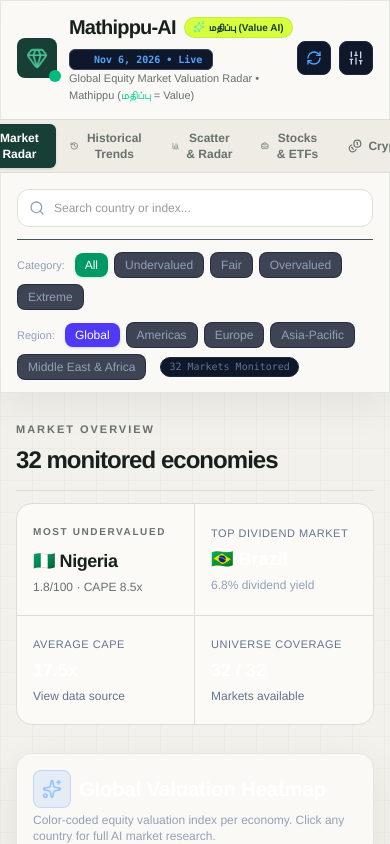
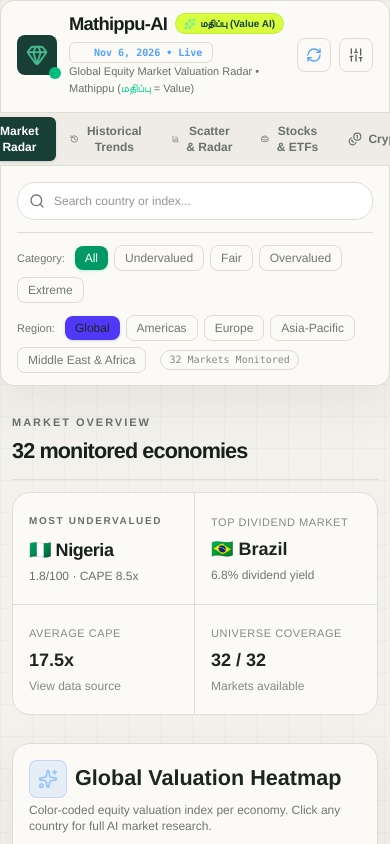
Before and after one commit to augopi84-git/Mathippu-AI, a React (Vite) app: page / in a window 390 px wide. Shown: the top 844 px of the page. Built offline with nearby package versions, Linux system fonts and the light colour scheme.

Commit message:
Unify dashboard theme and responsive motion
Co-authored-by: Copilot <223556219+Copilot@users.noreply.github.com>

```diff
--- a/src/components/HistoricalTrends.jsx
+++ b/src/components/HistoricalTrends.jsx
@@ -92,26 +92,26 @@ export default function HistoricalTrends() {
     scales: {
       x: {
         stacked: true,
-        grid: { color: 'rgba(255, 255, 255, 0.05)' },
-        ticks: { color: '#94a3b8', font: { size: 10 } }
+        grid: { color: 'rgba(29, 37, 33, 0.08)' },
+        ticks: { color: '#707774', font: { size: 10 } }
       },
       y: {
         stacked: true,
-        grid: { color: 'rgba(255, 255, 255, 0.05)' },
-        ticks: { color: '#94a3b8', font: { size: 10 } },
+        grid: { color: 'rgba(29, 37, 33, 0.08)' },
+        ticks: { color: '#707774', font: { size: 10 } },
         title: { display: true, text: 'Number of Global Markets', color: '#64748b', font: { size: 11 } }
       }
     },
     plugins: {
       legend: {
         position: 'top',
-        labels: { color: '#cbd5e1', font: { size: 11 }, usePointStyle: true, boxWidth: 8 }
+        labels: { color: '#59615e', font: { size: 11 }, usePointStyle: true, boxWidth: 8 }
       },
       tooltip: {
-        backgroundColor: 'rgba(15, 23, 42, 0.95)',
+        backgroundColor: '#1d2521',
         titleColor: '#ffffff',
-        bodyColor: '#cbd5e1',
-        borderColor: 'rgba(255, 255, 255, 0.1)',
+        bodyColor: '#f2f3ef',
+        borderColor: '#343d39',
         borderWidth: 1,
         padding: 12
       }
@@ -159,8 +159,8 @@ export default function HistoricalTrends() {
     interaction: { mode: 'index', intersect: false },
     scales: {
       x: {
-        grid: { color: 'rgba(255, 255, 255, 0.05)' },
-        ticks: { color: '#94a3b8', font: { size: 10 } }
+        grid: { color: 'rgba(29, 37, 33, 0.08)' },
+        ticks: { color: '#707774', font: { size: 10 } }
       },
       yIndex: {
         type: 'linear',
@@ -180,13 +180,13 @@ export default function HistoricalTrends() {
     plugins: {
       legend: {
         position: 'top',
-        labels: { color: '#cbd5e1', font: { size: 11 }, usePointStyle: true }
+        labels: { color: '#59615e', font: { size: 11 }, usePointStyle: true }
       },
       tooltip: {
-        backgroundColor: 'rgba(15, 23, 42, 0.95)',
+        backgroundColor: '#1d2521',
         titleColor: '#ffffff',
-        bodyColor: '#cbd5e1',
-        borderColor: 'rgba(255, 255, 255, 0.1)',
+        bodyColor: '#f2f3ef',
+        borderColor: '#343d39',
         borderWidth: 1,
         padding: 12
       }
--- a/src/components/ValuationCharts.jsx
+++ b/src/components/ValuationCharts.jsx
@@ -62,10 +62,10 @@ export default function ValuationCharts({ countries, selectedCountry, onSelectCo
           return c.valuation.score;
         }),
         backgroundColor: sortedCountries.map(c => c.valuation.category.color),
-        borderColor: sortedCountries.map(c => c.id === selectedCountry?.id ? '#ffffff' : c.valuation.category.color),
+        borderColor: sortedCountries.map(c => c.id === selectedCountry?.id ? '#173f35' : c.valuation.category.color),
         borderWidth: sortedCountries.map(c => c.id === selectedCountry?.id ? 2 : 1),
         borderRadius: 6,
-        hoverBackgroundColor: '#ffffff'
+        hoverBackgroundColor: '#173f35'
       }
     ]
   };
@@ -77,10 +77,10 @@ export default function ValuationCharts({ countries, selectedCountry, onSelectCo
     plugins: {
       legend: { display: false },
       tooltip: {
-        backgroundColor: 'rgba(15, 23, 42, 0.95)',
+        backgroundColor: '#1d2521',
         titleColor: '#ffffff',
-        bodyColor: '#cbd5e1',
-        borderColor: 'rgba(255, 255, 255, 0.1)',
+        bodyColor: '#f2f3ef',
+        borderColor: '#343d39',
         borderWidth: 1,
         padding: 12,
         callbacks: {
@@ -100,12 +100,12 @@ export default function ValuationCharts({ countries, selectedCountry, onSelectCo
     },
     scales: {
       x: {
-        grid: { color: 'rgba(255, 255, 255, 0.05)' },
-        ticks: { color: '#94a3b8' }
+        grid: { color: 'rgba(29, 37, 33, 0.08)' },
+        ticks: { color: '#707774' }
       },
       y: {
         grid: { display: false },
-        ticks: { color: '#f1f5f9', font: { size: 11 } }
+        ticks: { color: '#59615e', font: { size: 11 } }
       }
     },
     onClick: (e, elements) => {
@@ -129,7 +129,7 @@ export default function ValuationCharts({ countries, selectedCountry, onSelectCo
         backgroundColor: countries.map(c => c.valuation.category.color),
         pointRadius: countries.map(c => c.id === selectedCountry?.id ? 10 : 6),
         pointHoverRadius: 10,
-        borderColor: '#ffffff',
+        borderColor: '#fbfaf6',
         borderWidth: countries.map(c => c.id === selectedCountry?.id ? 3 : 1)
       }
     ]
@@ -141,7 +141,7 @@ export default function ValuationCharts({ countries, selectedCountry, onSelectCo
     plugins: {
       legend: { display: false },
       tooltip: {
-        backgroundColor: 'rgba(15, 23, 42, 0.95)',
+        backgroundColor: '#1d2521',
         padding: 12,
         callbacks: {
           label: (context) => {
@@ -160,16 +160,16 @@ export default function ValuationCharts({ countries, selectedCountry, onSelectCo
     },
     scales: {
       x: {
-        title: { display: true, text: 'Equity Valuation Index (Cheaper ← 0 - 100 → More Expensive)', color: '#94a3b8', font: { size: 11 } },
-        grid: { color: 'rgba(255, 255, 255, 0.05)' },
-        ticks: { color: '#94a3b8' },
+        title: { display: true, text: 'Equity Valuation Index (Cheaper ← 0 - 100 → More Expensive)', color: '#707774', font: { size: 11 } },
+        grid: { color: 'rgba(29, 37, 33, 0.08)' },
+        ticks: { color: '#707774' },
         min: 0,
         max: 100
       },
       y: {
-        title: { display: true, text: 'Expected 5-Year Annualized CAGR (%)', color: '#94a3b8', font: { size: 11 } },
-        grid: { color: 'rgba(255, 255, 255, 0.05)' },
-        ticks: { color: '#94a3b8' }
+        title: { display: true, text: 'Expected 5-Year Annualized CAGR (%)', color: '#707774', font: { size: 11 } },
+        grid: { color: 'rgba(29, 37, 33, 0.08)' },
+        ticks: { color: '#707774' }
       }
     },
     onClick: (e, elements) => {
@@ -220,10 +220,10 @@ export default function ValuationCharts({ countries, selectedCountry, onSelectCo
           globalSubScores.div
         ],
         backgroundColor: 'rgba(148, 163, 184, 0.15)',
-        borderColor: '#94a3b8',
+        borderColor: '#707774',
         borderWidth: 1.5,
         borderDash: [4, 4],
-        pointBackgroundColor: '#94a3b8'
+        pointBackgroundColor: '#707774'
       }
     ]
   };
@@ -234,14 +234,14 @@ export default function ValuationCharts({ countries, selectedCountry, onSelectCo
     plugins: {
       legend: {
         position: 'top',
-        labels: { color: '#cbd5e1', font: { size: 12 } }
+        labels: { color: '#59615e', font: { size: 12 } }
       }
     },
     scales: {
       r: {
-        angleLines: { color: 'rgba(255, 255, 255, 0.1)' },
-        grid: { color: 'rgba(255, 255, 255, 0.08)' },
-        pointLabels: { color: '#cbd5e1', font: { size: 11 } },
+        angleLines: { color: 'rgba(29, 37, 33, 0.12)' },
+        grid: { color: 'rgba(29, 37, 33, 0.09)' },
+        pointLabels: { color: '#59615e', font: { size: 11 } },
         ticks: { display: false, min: 0, max: 100 }
       }
     }
--- a/src/components/WorldHeatmap.jsx
+++ b/src/components/WorldHeatmap.jsx
@@ -40,7 +40,7 @@ const NUMERIC_TO_ALPHA3 = {
   840: 'USA', 858: 'URY', 862: 'VEN', 704: 'VNM', 887: 'YEM',
   716: 'ZWE', 702: 'SGP', 426: 'LSO', 516: 'NAM', 418: 'LAO',
   496: 'MNG', 524: 'NPL', 422: 'LBN', 440: 'LTU', 428: 'LVA',
-  233: 'EST', 756: 'CHE', 703: 'SVK', 578: 'NOR', 208: 'DNK',
+  233: 'EST',
 };
 
 // ── Projection options ─────────────────────────────────────────────────────────
@@ -61,8 +61,8 @@ const CountryPath = memo(function CountryPath({
   onMouseLeave,
   onClick,
 }) {
-  let fill = '#1e293b';
-  let stroke = '#334155';
+  let fill = '#d8d8cf';
+  let stroke = '#fbfaf6';
   let strokeWidth = 0.5;
   let opacity = 0.9;
 
@@ -92,7 +92,7 @@ const CountryPath = memo(function CountryPath({
         default: { opacity, outline: 'none', transition: 'all 0.15s ease' },
         hover: {
           opacity: 1,
-          fill: country ? country.valuation.category.color : '#334155',
+          fill: country ? country.valuation.category.color : '#c9cbc3',
           filter: country ? 'brightness(1.3)' : 'brightness(1.1)',
           outline: 'none',
           cursor: country ? 'pointer' : 'default',
--- a/src/index.css
+++ b/src/index.css
@@ -193,3 +193,131 @@
     transition-duration: 0.01ms !important;
   }
 }
+
+/* Espace visual-system compatibility layer for existing screens. */
+.market-shell {
+  --panel: #fbfaf6;
+  --panel-soft: #f1efe7;
+  --paper-line: #dddcd3;
+  --ink-soft: #59615e;
+}
+
+.market-shell .glass-panel {
+  background: rgba(251, 250, 246, 0.96);
+  border-color: var(--paper-line);
+  box-shadow: 0 18px 50px rgba(41, 44, 38, 0.07);
+}
+
+.market-shell .text-white { color: #1d2521 !important; }
+.market-shell .text-slate-100 { color: #242c28 !important; }
+.market-shell .text-slate-200 { color: #303936 !important; }
+.market-shell .text-slate-300 { color: #59615e !important; }
+.market-shell .text-slate-400 { color: #707774 !important; }
+.market-shell .text-slate-500 { color: #858a87 !important; }
+
+.market-shell .bg-slate-950,
+.market-shell .bg-slate-950\/80,
+.market-shell .bg-slate-950\/70,
+.market-shell .bg-slate-950\/60,
+.market-shell .bg-slate-900,
+.market-shell .bg-slate-900\/80,
+.market-shell .bg-slate-900\/70,
+.market-shell .bg-slate-900\/60 {
+  background-color: var(--panel) !important;
+}
+
+.market-shell .bg-slate-800,
+.market-shell .bg-slate-800\/80,
+.market-shell .bg-slate-800\/70 {
+  background-color: var(--panel-soft) !important;
+}
+
+.market-shell .border-slate-950,
+.market-shell .border-slate-900,
+.market-shell .border-slate-800,
+.market-shell .border-slate-800\/80,
+.market-shell .border-slate-800\/60,
+.market-shell .border-slate-700 {
+  border-color: var(--paper-line) !important;
+}
+
+.market-shell .bg-\[\#0b0f19\],
+.market-shell .bg-\[\#1e293b\] { background-color: var(--panel) !important; }
+
+.market-shell input,
+.market-shell select,
+.market-shell textarea {
+  color: #1d2521;
+  background-color: #fff;
+}
+
+.market-shell input::placeholder,
+.market-shell textarea::placeholder { color: #929792; }
+
+.market-shell .rounded-2xl,
+.market-shell .rounded-xl {
+  border-radius: 18px !important;
+}
+
+.market-shell button:focus-visible,
+.market-shell input:focus-visible,
+.market-shell select:focus-visible {
+  outline: 2px solid #173f35;
+  outline-offset: 2px;
+}
+
+.market-shell .bg-\[\#173f35\].text-white,
+.market-shell .bg-emerald-600.text-white,
+.market-shell .bg-blue-600.text-white,
+.market-shell .bg-purple-600.text-white,
+.market-shell .bg-amber-600.text-white {
+  color: #fff !important;
+}
+
+.market-shell [class*="grid-cols-"] > * {
+  min-width: 0;
+}
+
+.market-shell .glass-panel-hover,
+.market-shell [class*="glass-panel"] button,
+.market-shell .market-content button {
+  transition-duration: 120ms;
+  transition-timing-function: ease-out;
+}
+
+.market-shell .overflow-x-auto {
+  scrollbar-width: thin;
+  scrollbar-color: #b8bbb5 transparent;
+}
+
+@media (max-width: 640px) {
+  .market-shell {
+    font-size: 15px;
+  }
+
+  .market-shell main {
+    padding-left: 12px;
+    padding-right: 12px;
+  }
+
+  .market-shell h1 {
+    font-size: 1.15rem;
+    line-height: 1.15;
+  }
+
+  .market-shell h2 {
+    font-size: 1.35rem !important;
+  }
+
+  .market-shell h3 {
+    font-size: 1.05rem !important;
+  }
+
+  .market-shell .glass-panel {
+    border-radius: 14px;
+  }
+
+  .market-shell table {
+    font-size: 12px;
+  }
+}
```
